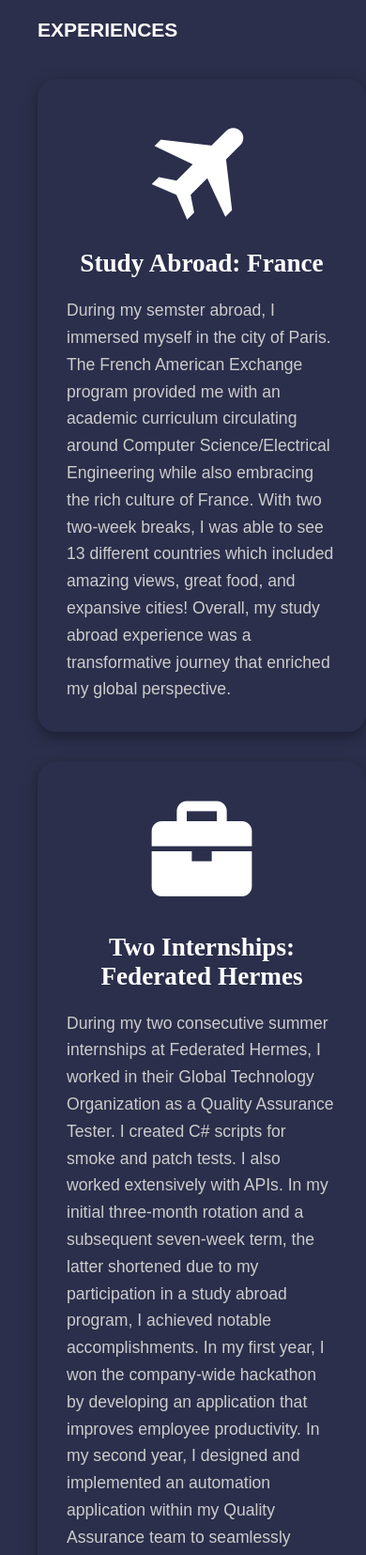
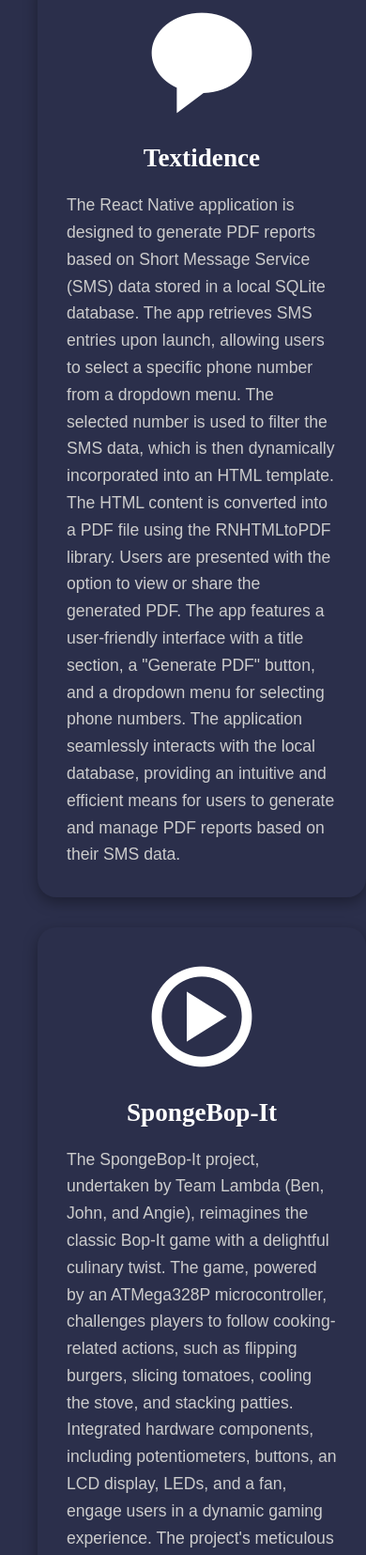
Before and after one commit to jmklamut/Website, a plain HTML site: page index.html in a window 390 px wide. Shown: the part 5081-6736 px from the top of the page at 94% size. Drawn offline with nearby package versions, Linux system fonts and the light colour scheme; animation ran at ten frames a second.

Commit message:
Added Projects

```diff
--- a/index.html
+++ b/index.html
@@ -60,6 +60,7 @@
                   <i class='bx bx-game'></i>
                     <h1>Escape Room Video Game</h1>
                     <p>
+
                         The Escape Room Video Game is a fun and simple game that anyone can play. Frenchie the evil master mind traps a
                         innocent player that has to escape three rooms inorder to win the game. Make sure time doesn't run out!
                         I created this game using JavaFx.
@@ -99,6 +100,35 @@
                         offering practical applications in scenarios such as regulating water flow in pipes. The initial phase involved sketching the schematic using LTSpice
                         to simulate circuit voltages at various points. Subsequently, I used Altium to design the PCB, and, upon having the final PCB layout, I proceeded to
                         solder the components together creating the final product.
+                    </p>
+                </div>
+            </div>
+            <div class="card" onclick = "window.location.href='https://github.com/jmklamut/TextToPDF'">
+                <div class="info">
+                    <i class='bx bxs-message-rounded'></i>
+                    <h1>Textidence</h1>
+                    <p>
+                        The React Native application is designed to generate PDF reports based on Short Message Service (SMS) data stored in a local SQLite database. The app
+                        retrieves SMS entries upon launch, allowing users to select a specific phone number from a dropdown menu. The selected number is used to filter the SMS data,
+                        which is then dynamically incorporated into an HTML template. The HTML content is converted into a PDF file using the RNHTMLtoPDF library. Users are presented
+                        with the option to view or share the generated PDF. The app features a user-friendly interface with a title section, a "Generate PDF" button, and a dropdown
+                        menu for selecting phone numbers. The application seamlessly interacts with the local database, providing an intuitive and efficient means for users to generate
+                        and manage PDF reports based on their SMS data.
+                    </p>
+                </div>
+            </div>
+            <div class="card" onclick = "window.location.href='https://github.com/jmklamut/lambdadesign'">
+                <div class="info">
+                    <i class='bx bx-play-circle'></i>
+                    <h1>SpongeBop-It</h1>
+                    <p>
+
+                        The SpongeBop-It project, undertaken by Team Lambda (Ben, John, and Angie), reimagines the classic Bop-It game with a delightful culinary twist. The game, powered
+                        by an ATMega328P microcontroller, challenges players to follow cooking-related actions, such as flipping burgers, slicing tomatoes, cooling the stove, and stacking
+                        patties. Integrated hardware components, including potentiometers, buttons, an LCD display, LEDs, and a fan, engage users in a dynamic gaming experience. The project's
+                        meticulous design encompasses electronic and software elements, culminating in a fully functional and visually appealing game housed in a custom-designed stove-themed enclosure.
+                        Through systematic testing, troubleshooting, and collaborative efforts, Team Lambda successfully crafted a compelling and interactive gaming experience, showcasing their
+                        expertise in hardware-software integration and product design.
                     </p>
                 </div>
             </div>
```
